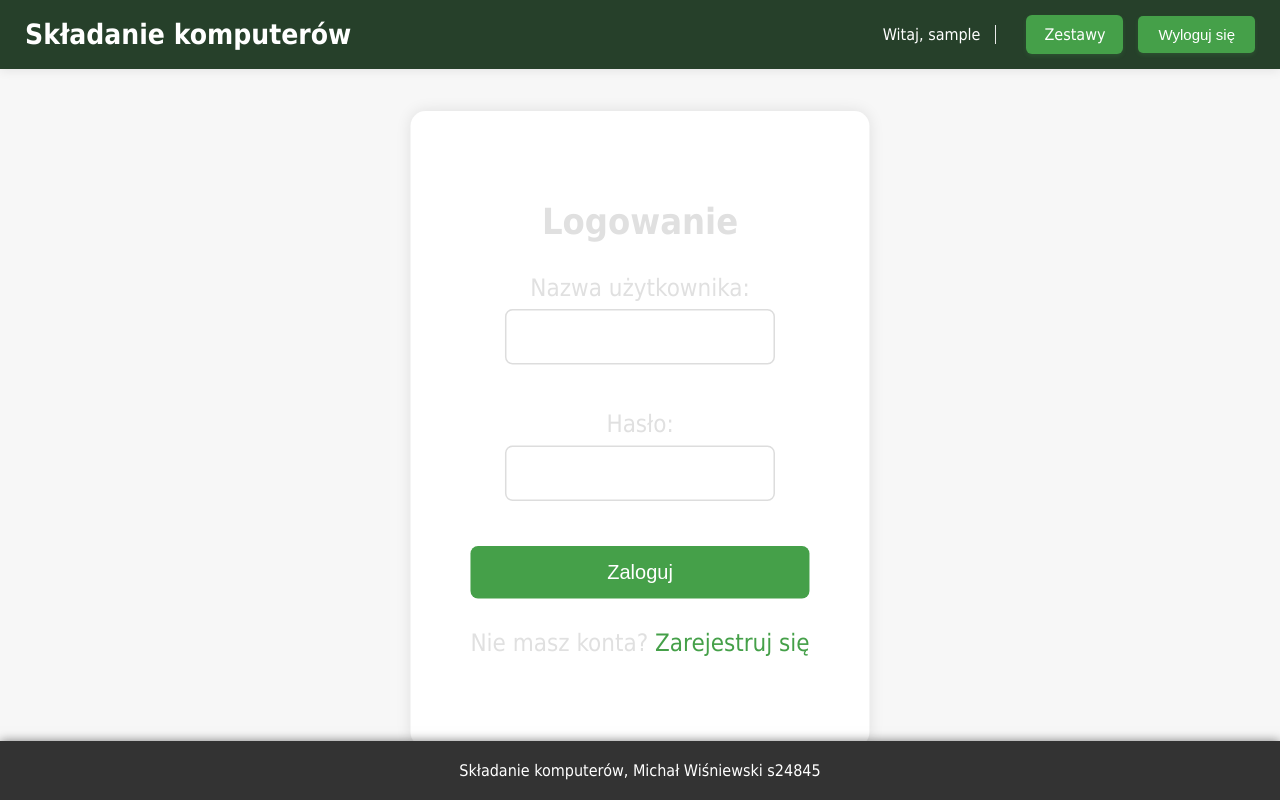
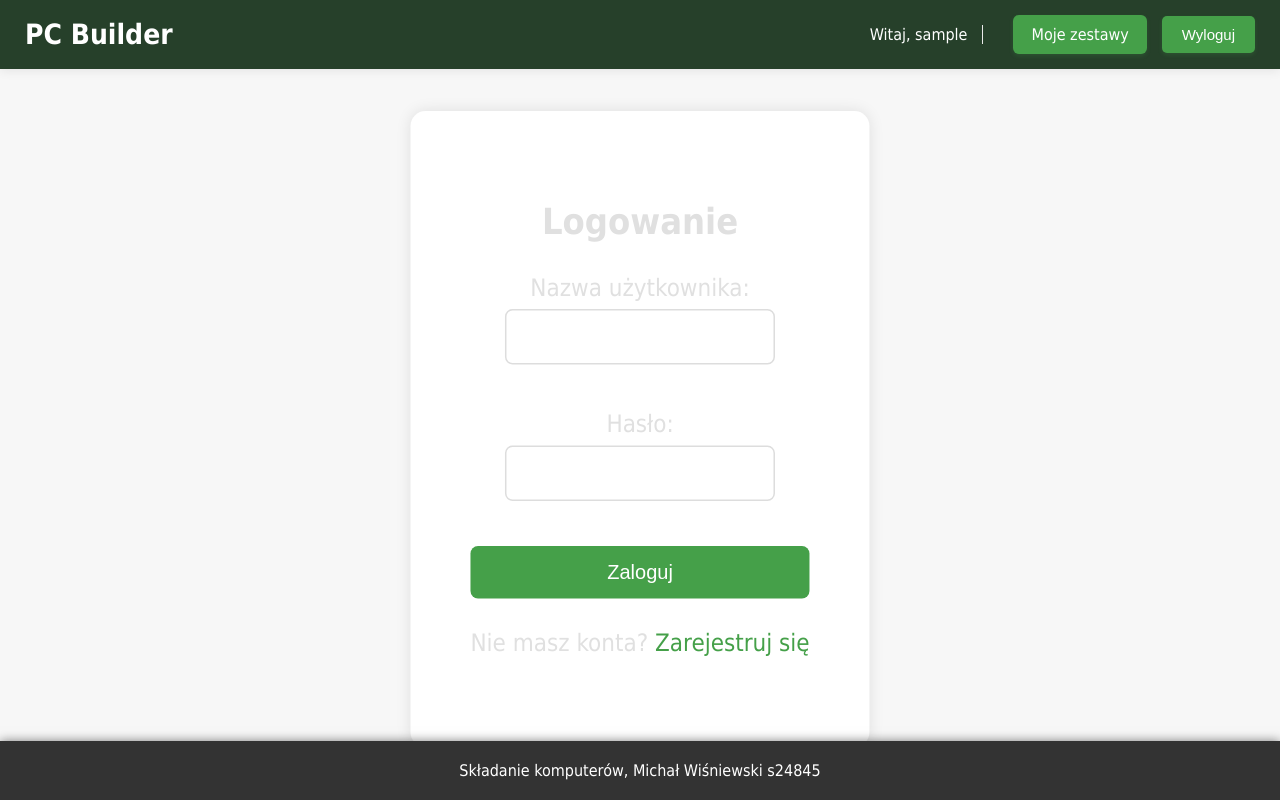
Before and after one commit to skrapi2011/pc-builder-app, a React (Create React App) app: page /login in a window 1280 px wide. Built offline with nearby package versions, Linux system fonts and the light colour scheme; no server answers; sample sign-in values are in the browser's storage.

Commit message:
Added AuthContext, implemented in project

```diff
--- a/src/App.js
+++ b/src/App.js
@@ -6,6 +6,8 @@ import Register from "./views/Register";
 import Manage from "./views/Manage";
 import Component from "./views/Component";
 import Builds from "./views/Builds";
+import { AuthProvider } from './context/AuthContext';
+import { ProtectedRoute } from './components/ProtectedRoute';
 
 function App() {
     const [userRole, setUserRole] = useState(localStorage.getItem('role') || '');
@@ -18,29 +20,36 @@ function App() {
     }, []);
 
     return (
-
+        <AuthProvider>
             <Router>
                 <div className="App">
                     <div className="content">
                         <Routes>
-                        <Route exact path="/" element={<Home />} />
-                        <Route exact path="/login" element={<Login />} />
-                        <Route exact path="/register" element={<Register />} />
-                        {userRole === 'Admin' ? (
-                            <Route exact path="/manage" element={<Manage />} />
-                        ) : (
-                            <Route exact path="/manage" element={<Navigate to="/login" />} />
-                        )}
+                            <Route path="/" element={<Home />} />
+                            <Route path="/login" element={<Login />} />
+                            <Route path="/register" element={<Register />} />
+                            <Route
+                                path="/manage"
+                                element={
+                                    <ProtectedRoute requiredRole="Admin">
+                                        <Manage />
+                                    </ProtectedRoute>
+                                }
+                            />
                             <Route exact path="/component/:id" element={<Component />} />
-                        {userRole === 'Admin' || userRole === 'User' ? (
-                            <Route exact path="/builds" element={<Builds />} />
-                        ) : (
-                            <Route exact path="/builds" element={<Navigate to="/login" />} />
-                        )}
+                            <Route
+                                path="/builds"
+                                element={
+                                    <ProtectedRoute>
+                                        <Builds />
+                                    </ProtectedRoute>
+                                }
+                            />
                         </Routes>
                     </div>
                 </div>
             </Router>
+        </AuthProvider>
     );
 }
 
--- /dev/null
+++ b/src/components/ProtectedRoute.js
@@ -0,0 +1,16 @@
+import { Navigate } from 'react-router-dom';
+import { useAuth } from '../context/AuthContext';
+
+export const ProtectedRoute = ({ children, requiredRole }) => {
+    const { user } = useAuth();
+
+    if (!user) {
+        return <Navigate to="/login" />;
+    }
+
+    if (requiredRole && user.role !== requiredRole) {
+        return <Navigate to="/" />;
+    }
+
+    return children;
+};
--- /dev/null
+++ b/src/context/AuthContext.js
@@ -0,0 +1,60 @@
+import React, { createContext, useState, useContext, useEffect } from 'react';
+import { apiService } from '../services/api';
+
+const AuthContext = createContext(null);
+
+export const AuthProvider = ({ children }) => {
+    const [user, setUser] = useState(null);
+    const [isLoading, setIsLoading] = useState(true);
+
+    useEffect(() => {
+
+        const username = localStorage.getItem('username');
+        const role = localStorage.getItem('role');
+        if (username && role) {
+            setUser({ username, role });
+        }
+        setIsLoading(false);
+    }, []);
+
+    const login = async (credentials) => {
+        try {
+            const response = await apiService.login(credentials);
+            const data = await response.json();
+
+            if (response.ok) {
+                localStorage.setItem('token', data.token);
+                localStorage.setItem('username', data.username);
+                localStorage.setItem('role', data.role);
+                setUser({ username: data.username, role: data.role });
+                return { success: true };
+            } else {
+                return { success: false, message: data.message };
+            }
+        } catch (error) {
+            return { success: false, message: 'Wystąpił błąd podczas logowania' };
+        }
+    };
+
+    const logout = () => {
+        localStorage.removeItem('token');
+        localStorage.removeItem('username');
+        localStorage.removeItem('role');
+        setUser(null);
+        window.location.href = '/login';
+    };
+
+    return (
+        <AuthContext.Provider value={{ user, isLoading, login, logout }}>
+            {!isLoading && children}
+        </AuthContext.Provider>
+    );
+};
+
+export const useAuth = () => {
+    const context = useContext(AuthContext);
+    if (!context) {
+        throw new Error('useAuth must be used within an AuthProvider');
+    }
+    return context;
+};
--- a/src/services/api.js
+++ b/src/services/api.js
@@ -1,4 +1,6 @@
-const API_URL = 'http://localhost:5000';
+import { config } from '../config/config';
+
+const API_URL = config.api.baseUrl;
 
 const getAuthHeader = () => ({
     'Authorization': `Bearer ${localStorage.getItem('token')}`
@@ -6,27 +8,27 @@ const getAuthHeader = () => ({
 
 export const apiService = {
     // Autoryzacja
-    login: (credentials) => fetch(`${API_URL}/login`, {
+    login: (credentials) => fetch(`${API_URL}${config.api.endpoints.login}`, {
         method: 'POST',
         headers: { 'Content-Type': 'application/json' },
         body: JSON.stringify(credentials)
     }),
 
-    register: (userData) => fetch(`${API_URL}/register`, {
+    register: (userData) => fetch(`${API_URL}${config.api.endpoints.register}`, {
         method: 'POST',
         headers: { 'Content-Type': 'application/json' },
         body: JSON.stringify(userData)
     }),
 
     // Kategorie
-    getCategories: () => fetch(`${API_URL}/categories`, {
+    getCategories: () => fetch(`${API_URL}${config.api.endpoints.categories}`, {
         headers: getAuthHeader()
     }),
 
     // Komponenty
-    getComponents: () => fetch(`${API_URL}/components`),
+    getComponents: () => fetch(`${API_URL}${config.api.endpoints.components}`),
 
-    getComponent: (id) => fetch(`${API_URL}/component/${id}`),
+    getComponent: (id) => fetch(`${API_URL}${config.api.endpoints.component}/${id}`),
 
     addComponent: (componentData) => fetch(`${API_URL}/add`, {
         method: 'POST',
--- a/src/views/Login.js
+++ b/src/views/Login.js
@@ -1,6 +1,6 @@
 import React, { useState } from 'react';
-import { Link } from 'react-router-dom';
-import { apiService } from '../services/api';
+import { Link, useNavigate } from 'react-router-dom';
+import { useAuth } from '../context/AuthContext';
 import TopBar from './TopBar';
 import Footer from "./Footer";
 import '../css/Login.css';
@@ -9,32 +9,19 @@ const LoginPane = () => {
     const [username, setUsername] = useState('');
     const [password, setPassword] = useState('');
     const [message, setMessage] = useState('');
-    const [isLogged, setIsLogged] = useState(false);
+    const { login } = useAuth();
+    const navigate = useNavigate();
 
     const handleLogin = async (e) => {
         e.preventDefault();
-        try {
-            const response = await apiService.login({ username, password });
-            const data = await response.json();
+        const result = await login({ username, password });
 
-            if (response.ok) {
-                localStorage.setItem('role', data.role);
-                localStorage.setItem('username', data.username);
-                localStorage.setItem('token', data.token);
-                setIsLogged(true);
-            } else {
-                setMessage(data.message || 'Nieprawidłowy login lub hasło');
-            }
-        } catch (error) {
-            console.error('Wystąpił błąd podczas logowania', error);
-            setMessage('Wystąpił błąd podczas logowania');
+        if (result.success) {
+            window.location.href = '/';
+        } else {
+            setMessage(result.message);
         }
     };
-
-    if (isLogged) {
-        window.location.href = '/';
-        return null;
-    }
 
     return (
         <div className="login-page-container">
--- a/src/views/TopBar.js
+++ b/src/views/TopBar.js
@@ -1,52 +1,26 @@
-import {Link, Navigate} from "react-router-dom";
-import React, { useState, useEffect } from "react";
+import { useAuth } from '../context/AuthContext';
+import { Link } from 'react-router-dom';
 import '../css/TopBar.css';
 
 const TopBar = () => {
-    const [isLoggedIn, setIsLoggedIn] = useState(false);
-    const [userRole, setUserRole] = useState('');
-    const [username, setUsername] = useState('');
-
-    useEffect(() => {
-        const role = localStorage.getItem('role');
-        const storedUsername = localStorage.getItem('username');
-        if (role) {
-            setIsLoggedIn(true);
-            setUserRole(role);
-        }
-        if (storedUsername) {
-            setUsername(storedUsername);
-        }
-    }, []);
-
-    const handleLogout = () => {
-        localStorage.removeItem('role');
-        localStorage.removeItem('username');
-        localStorage.removeItem('token');
-        setIsLoggedIn(false);
-        setUserRole('');
-        setUsername('');
-
-        window.location.reload()
-    };
+    const { user, logout } = useAuth();
 
     return (
         <div className="bar-container">
-            <Link className='bar-title' to='/'>Składanie komputerów</Link>
-            <div>
-                {isLoggedIn && (
-                    <span className='welcome-message'>Witaj, {username}</span>
+            <Link to="/" className="bar-title">PC Builder</Link>
+            <div className="bar-right">
+                {user && (
+                    <>
+                        <span className="welcome-message">Witaj, {user.username}</span>
+                        <Link to="/builds" className="builds-button">Moje zestawy</Link>
+                        {user.role === 'Admin' && (
+                            <Link to="/manage" className="manage-button">Panel admina</Link>
+                        )}
+                        <button onClick={logout} className="login-button">Wyloguj</button>
+                    </>
                 )}
-                {userRole === 'Admin' && (
-                    <Link className='manage-button' to='/manage'>Zarządzaj</Link>
-                )}
-                {isLoggedIn && (
-                    <Link className='builds-button' to='/builds'>Zestawy</Link>
-                )}
-                {isLoggedIn ? (
-                    <button className='login-button' onClick={handleLogout}>Wyloguj się</button>
-                ) : (
-                    <Link className='login-button' to='/login'>Zaloguj się</Link>
+                {!user && (
+                    <Link to="/login" className="login-button">Zaloguj</Link>
                 )}
             </div>
         </div>
```
Lines whose indentation alone changed are shown as unchanged.
